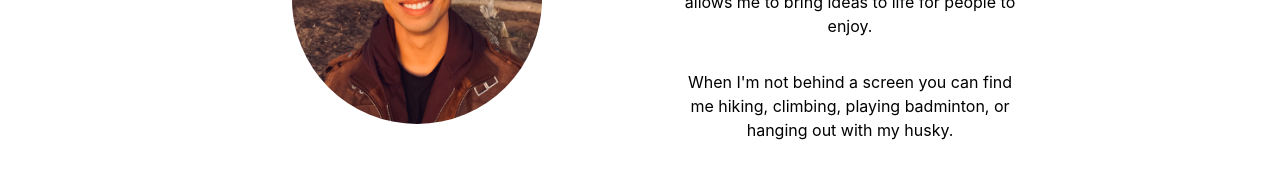
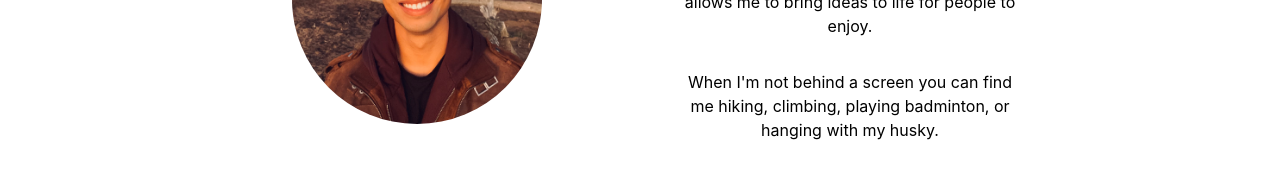
Before and after one commit to sotrnguy92/portfolio, a React (Create React App) app: page / in a window 1280 px wide. Shown: the part 501-693 px from the top of the page. Built offline with nearby package versions, Linux system fonts and the light colour scheme.

Commit message:
editing about me section

```diff
--- a/src/components/About/About.js
+++ b/src/components/About/About.js
@@ -18,7 +18,7 @@ export const About = () => {
                 <p>
                     I'm a web developer working primarily in JavaScript using React and Node for the front-end and back-end. I'm always looking for new projects that allow me to grow my skills and learn new technologies. I aspire towards a career in web development that allows me to bring ideas to life for people to enjoy.                </p>
                 <p>
-                    When I'm not behind a screen you can find me hiking, climbing, playing badminton, or hanging out with my husky.
+                    When I'm not behind a screen you can find me hiking, climbing, playing badminton, or hanging with my husky.
                 </p>
             </div>
 
```
